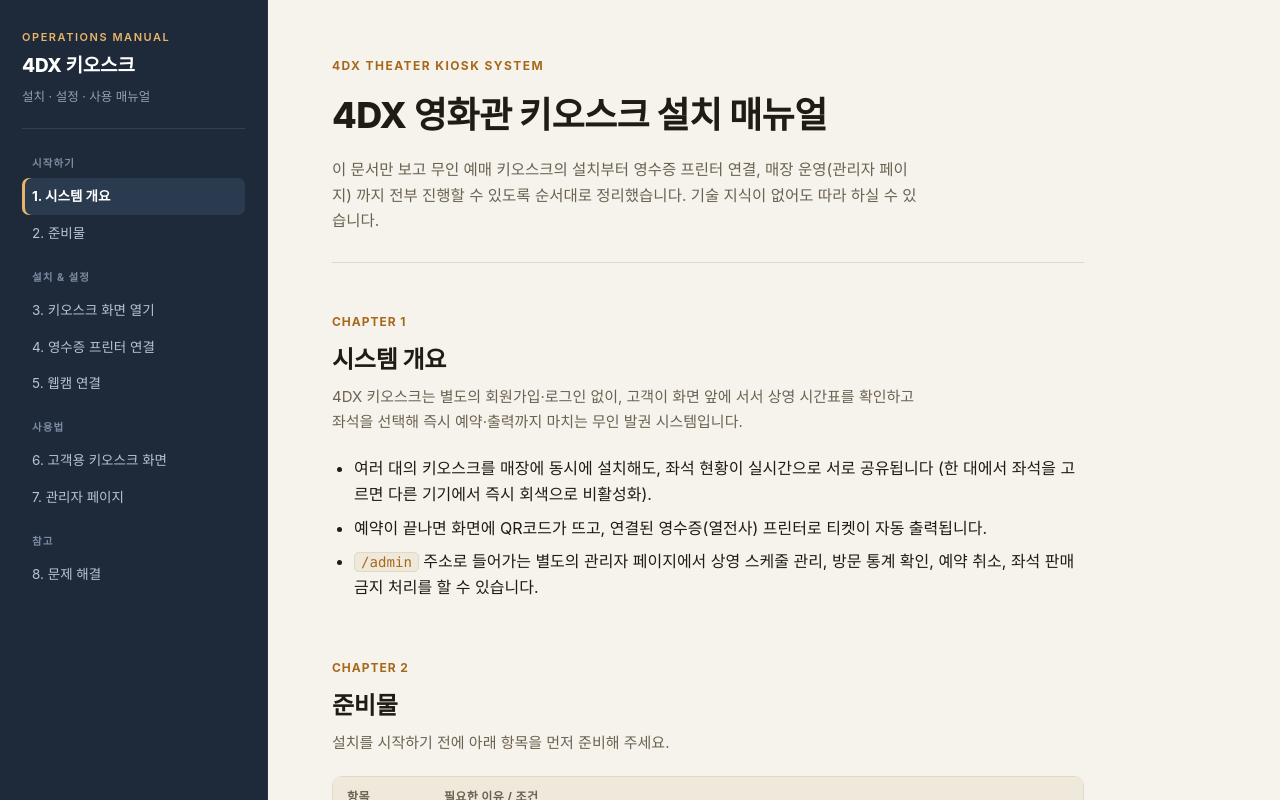
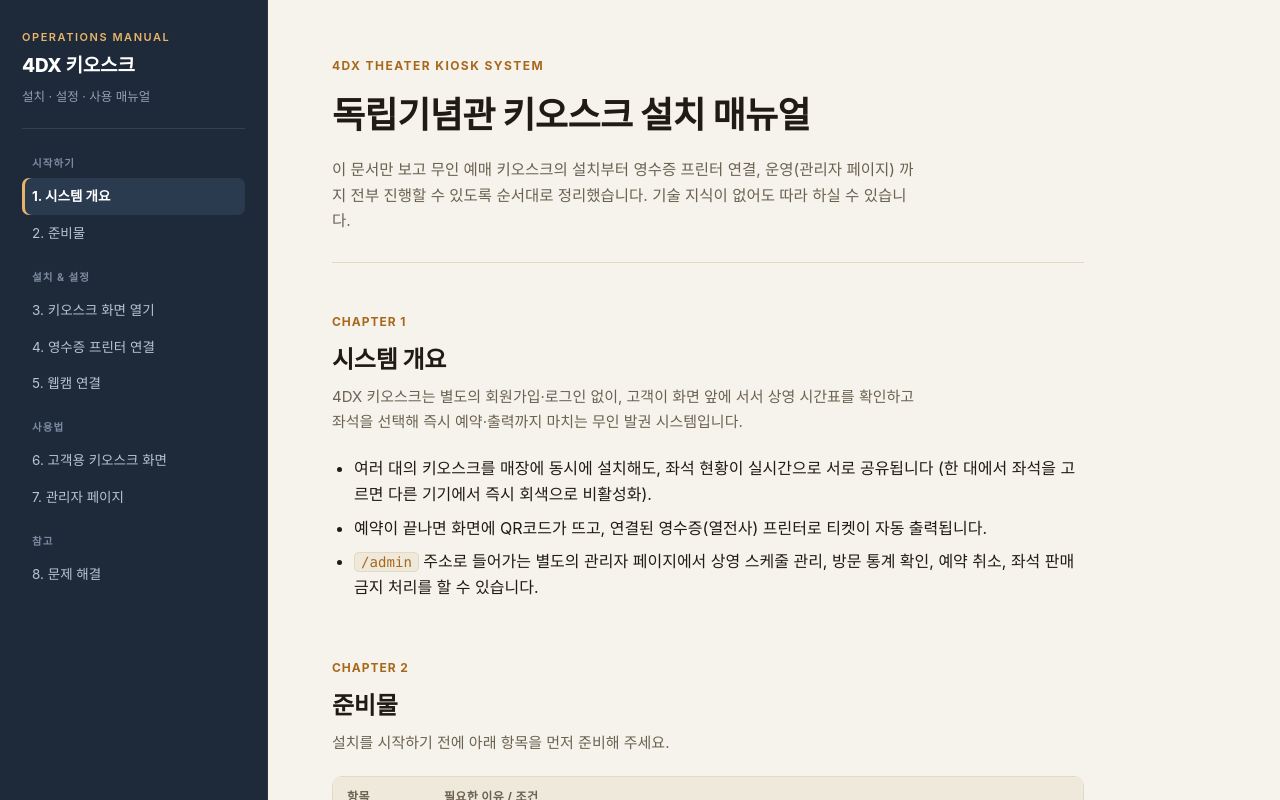
Before and after one commit to rtder6023/4DTheater_Manual, a Vue app: page / in a window 1280 px wide. Shown: the top 800 px of the page. Built offline with nearby package versions, Linux system fonts and the light colour scheme.

Commit message:
fix: 이름 변경

```diff
--- a/src/App.vue
+++ b/src/App.vue
@@ -12,7 +12,8 @@ let observer = null;
 function updateProgress() {
   const scrollTop = window.scrollY;
   const max = document.documentElement.scrollHeight - window.innerHeight;
-  progress.value = max > 0 ? Math.min(100, Math.max(0, (scrollTop / max) * 100)) : 0;
+  progress.value =
+    max > 0 ? Math.min(100, Math.max(0, (scrollTop / max) * 100)) : 0;
 }
 
 onMounted(() => {
@@ -25,7 +26,7 @@ onMounted(() => {
           }
         });
       },
-      { rootMargin: "-15% 0px -70% 0px", threshold: 0 }
+      { rootMargin: "-15% 0px -70% 0px", threshold: 0 },
     );
     chapters.forEach((ch) => {
       const el = document.getElementById(ch.id);
@@ -65,10 +66,11 @@ onBeforeUnmount(() => {
     <main>
       <header class="doc-header">
         <div class="doc-kicker">4DX Theater Kiosk System</div>
-        <h1>4DX 영화관 키오스크 설치 매뉴얼</h1>
+        <h1>독립기념관 키오스크 설치 매뉴얼</h1>
         <p>
-          이 문서만 보고 무인 예매 키오스크의 설치부터 영수증 프린터 연결, 매장 운영(관리자 페이지) 까지
-          전부 진행할 수 있도록 순서대로 정리했습니다. 기술 지식이 없어도 따라 하실 수 있습니다.
+          이 문서만 보고 무인 예매 키오스크의 설치부터 영수증 프린터 연결,
+          운영(관리자 페이지) 까지 전부 진행할 수 있도록 순서대로 정리했습니다.
+          기술 지식이 없어도 따라 하실 수 있습니다.
         </p>
       </header>
 
```
